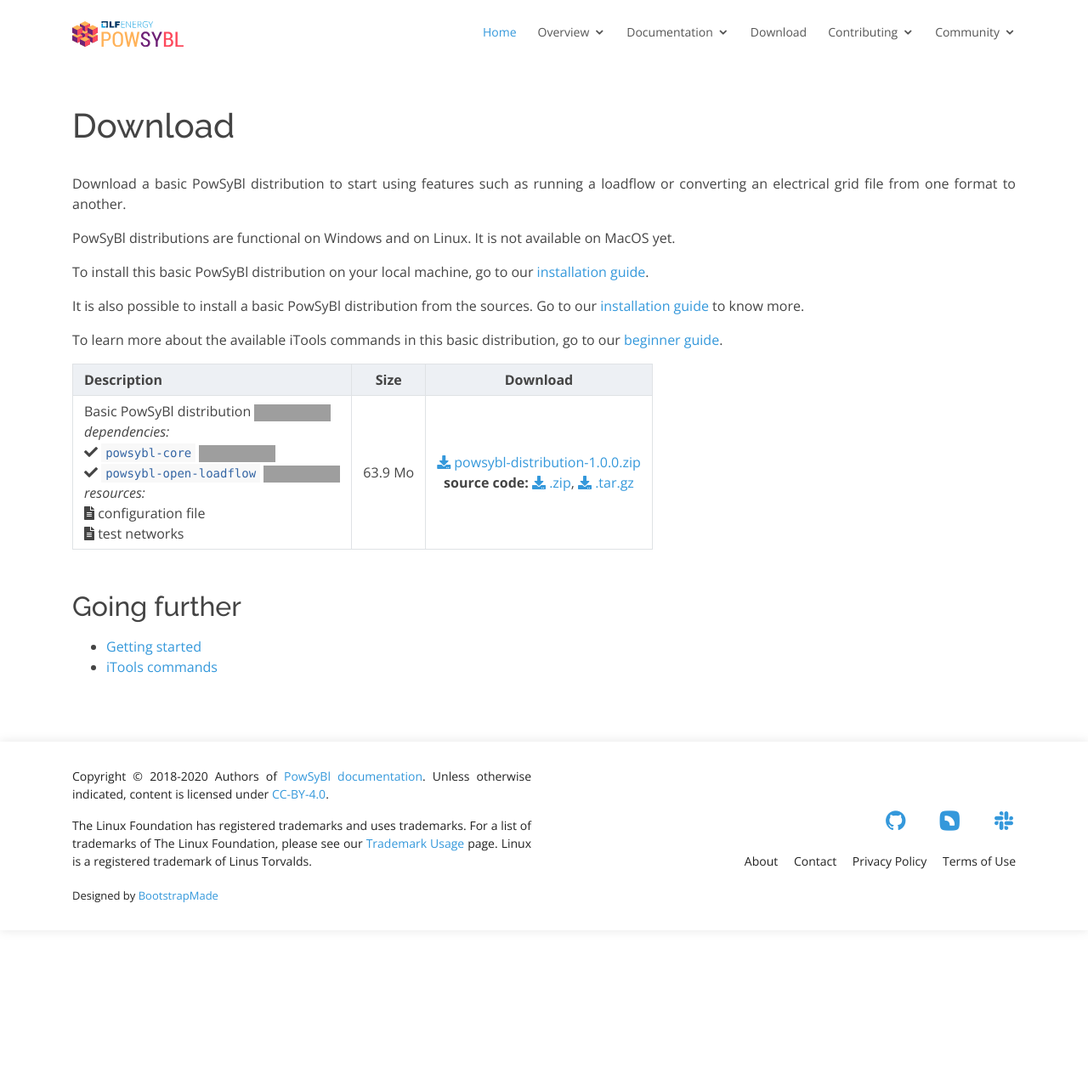
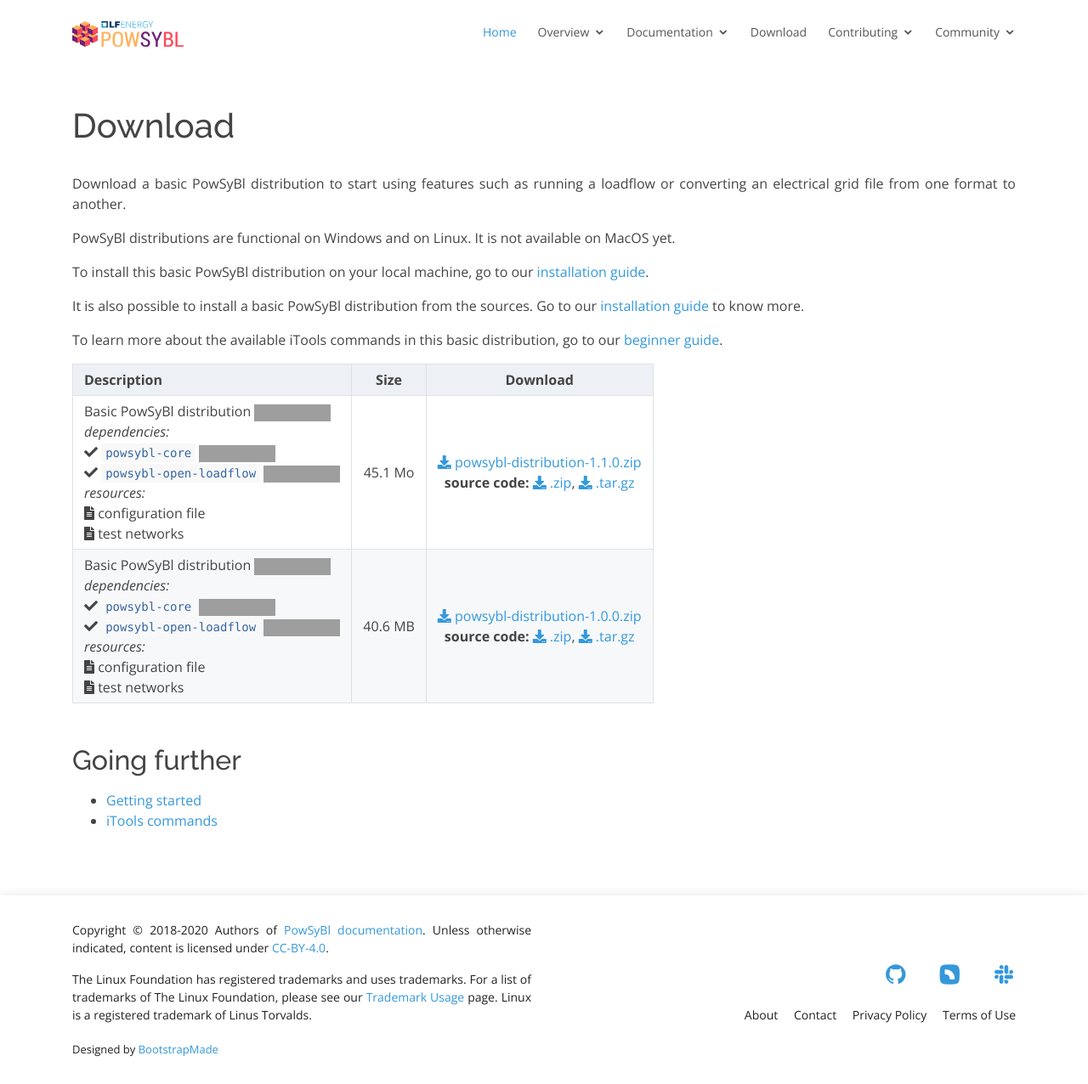
Before and after one commit to powsybl/powsybl.github.io, a Jekyll site: the page built from pages/download/index.md, in a window 1280 px wide and 1276 px high. Shown: the whole window at 85% size. Built offline with Jekyll 4.4.1, drawn with Linux system fonts in a browser that asks for light colours; our own code applies the rules of GitHub Pages for plain Markdown files; grey boxes are pictures that could not be loaded.

Commit message:
Add powsybl-distribution latest version (1.1.0) (#188)
Signed-off-by: RALAMBOTIANA MIORA <miora.ralambotiana@rte-france.com>

```diff
--- a/pages/download/index.md
+++ b/pages/download/index.md
@@ -17,7 +17,8 @@
 
 | Description | Size | Download |
 | :------------------- | :----------------: | :----------------: |
-| Basic PowSyBl distribution [![v1.0.0](https://img.shields.io/badge/-v1.0.0-blue.svg)](https://github.com/powsybl/powsybl-distribution/releases/tag/v1.0.0) <br>*dependencies:* <br><i class="fas fa-check"></i> `powsybl-core` [![v3.3.0](https://img.shields.io/badge/-v3.5.0-blue.svg)](https://github.com/powsybl/powsybl-core/releases/tag/v3.5.0) <br><i class="fas fa-check"></i> `powsybl-open-loadflow` [![v0.3.0](https://img.shields.io/badge/-v0.5.0-blue.svg)](https://github.com/powsybl/powsybl-open-loadflow/releases/tag/v0.5.0) <br> *resources:* <br><i class="fas fa-file-alt"></i> configuration file <br><i class="fas fa-file-alt"></i> test networks | 63.9 Mo | [<i class="fas fa-download"></i>  powsybl-distribution-1.0.0.zip](https://github.com/powsybl/powsybl-distribution/releases/download/v1.0.0/powsybl-distribution-1.0.0.zip) <br>**source code:** [<i class="fas fa-download"></i> .zip](https://github.com/powsybl/powsybl-distribution/archive/v1.0.0.zip), [<i class="fas fa-download"></i> .tar.gz](https://github.com/powsybl/powsybl-distribution/archive/v1.0.0.tar.gz)|
+| Basic PowSyBl distribution [![v1.1.0](https://img.shields.io/badge/-v1.1.0-blue.svg)](https://github.com/powsybl/powsybl-distribution/releases/tag/v1.1.0) <br>*dependencies:* <br><i class="fas fa-check"></i> `powsybl-core` [![v3.8.0](https://img.shields.io/badge/-v3.8.0-blue.svg)](https://github.com/powsybl/powsybl-core/releases/tag/v3.8.0) <br><i class="fas fa-check"></i> `powsybl-open-loadflow` [![v0.8.0](https://img.shields.io/badge/-v0.8.0-blue.svg)](https://github.com/powsybl/powsybl-open-loadflow/releases/tag/v0.8.0) <br> *resources:* <br><i class="fas fa-file-alt"></i> configuration file <br><i class="fas fa-file-alt"></i> test networks | 45.1 Mo | [<i class="fas fa-download"></i>  powsybl-distribution-1.1.0.zip](https://github.com/powsybl/powsybl-distribution/releases/download/v1.1.0/powsybl-distribution-1.1.0.zip) <br>**source code:** [<i class="fas fa-download"></i> .zip](https://github.com/powsybl/powsybl-distribution/archive/v1.1.0.zip), [<i class="fas fa-download"></i> .tar.gz](https://github.com/powsybl/powsybl-distribution/archive/v1.1.0.tar.gz)|
+| Basic PowSyBl distribution [![v1.0.0](https://img.shields.io/badge/-v1.0.0-blue.svg)](https://github.com/powsybl/powsybl-distribution/releases/tag/v1.0.0) <br>*dependencies:* <br><i class="fas fa-check"></i> `powsybl-core` [![v3.5.0](https://img.shields.io/badge/-v3.5.0-blue.svg)](https://github.com/powsybl/powsybl-core/releases/tag/v3.5.0) <br><i class="fas fa-check"></i> `powsybl-open-loadflow` [![v0.5.0](https://img.shields.io/badge/-v0.5.0-blue.svg)](https://github.com/powsybl/powsybl-open-loadflow/releases/tag/v0.5.0) <br> *resources:* <br><i class="fas fa-file-alt"></i> configuration file <br><i class="fas fa-file-alt"></i> test networks | 40.6 MB | [<i class="fas fa-download"></i>  powsybl-distribution-1.0.0.zip](https://github.com/powsybl/powsybl-distribution/releases/download/v1.0.0/powsybl-distribution-1.0.0.zip) <br>**source code:** [<i class="fas fa-download"></i> .zip](https://github.com/powsybl/powsybl-distribution/archive/v1.0.0.zip), [<i class="fas fa-download"></i> .tar.gz](https://github.com/powsybl/powsybl-distribution/archive/v1.0.0.tar.gz)|
 
 
 ## Going further
```
